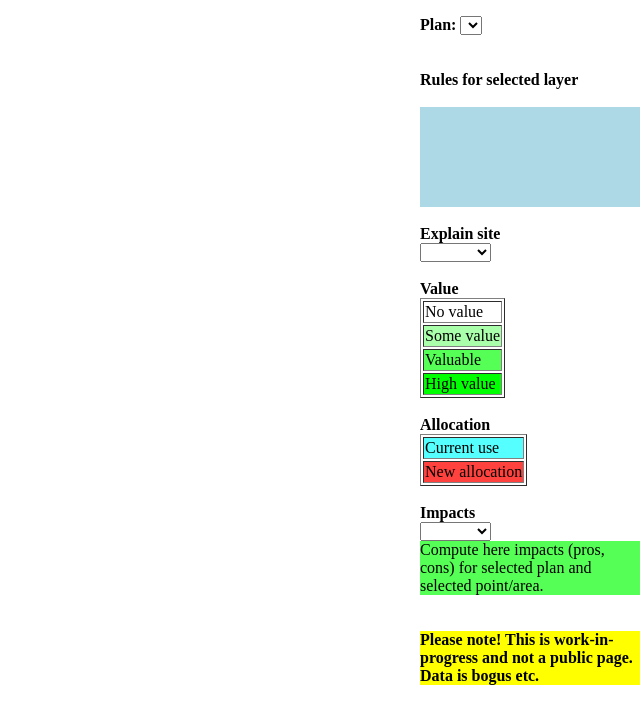
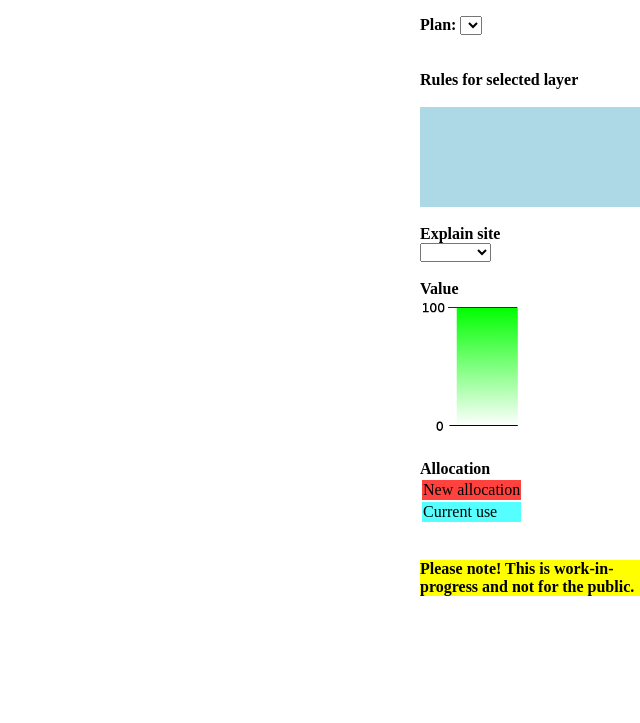
Before and after one commit to ajolma/SmartSeaMSPTool, a plain HTML site: page website/index.html in a window 1280 px wide. Shown: the part 77-800 px from the top of the page, without its empty margins (640-1280 px from the left). Drawn offline with nearby package versions, Linux system fonts and the light colour scheme; a script that the page names is missing.

Commit message:
Clean Explain from old crud. Clean up index.html, add a specific legend for value layers.

```diff
--- a/website/index.html
+++ b/website/index.html
@@ -49,25 +49,21 @@
 
             <div>
               <br/>
-              <b>Value</b>
-              <table border=1>
-                <tr><td bgcolor="#ffffff">No value</td></tr>
-                <tr><td bgcolor="#aaffaa">Some value</td></tr>
-                <tr><td bgcolor="#55ff55">Valuable</td></tr>
-                <tr><td bgcolor="#00ff00">High value</td></tr>
-              </table>
+              <b>Value</b><br />
+              <img src="ValueScale.png" />
             </div>
 
             <div>
               <br />
               <b>Allocation</b>
-              <table border=1>
+              <table border=0>
+                <tr><td bgcolor="#FF423D">New allocation</td></tr>
                 <tr><td bgcolor="#55FFFF">Current use</td></tr>
-                <tr><td bgcolor="#FF423D">New allocation</td></tr>
               </table>
 
             </div>
 
+            <!--
             <br/>
             <label><b>Impacts</b></label><br/>
             <select id="impact_geom_type">
@@ -79,10 +75,11 @@
             <div style="background-color: #55ff55">
             Compute here impacts (pros, cons) for selected plan and selected point/area.
             </div>
+            -->
 
             <br/><br/>
             <div style="background-color: yellow">
-            <b>Please note! This is work-in-progress and not a public page. Data is bogus etc.</b>
+            <b>Please note! This is work-in-progress and not for the public.</b>
             </div>
           </form>
 
```
Also changed, not shown: website/ValueScale.png (added), 1 other file.
